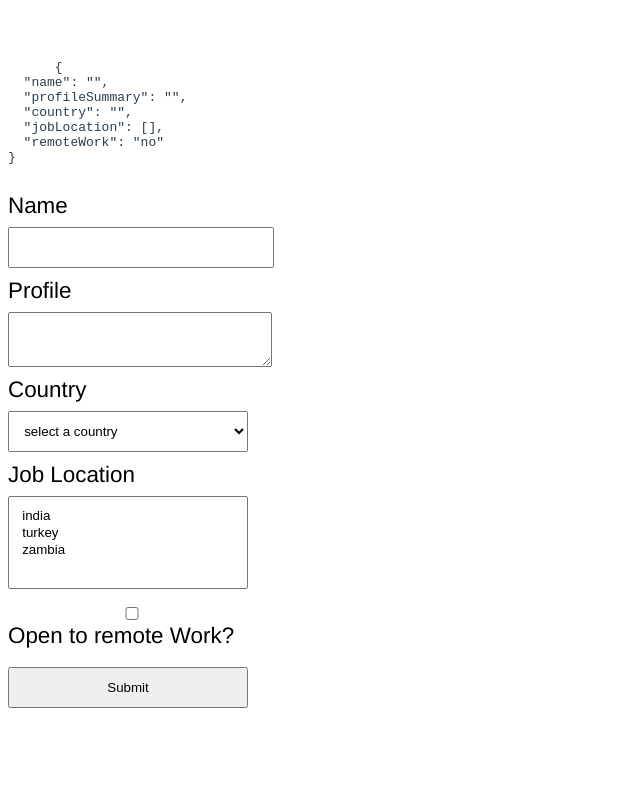
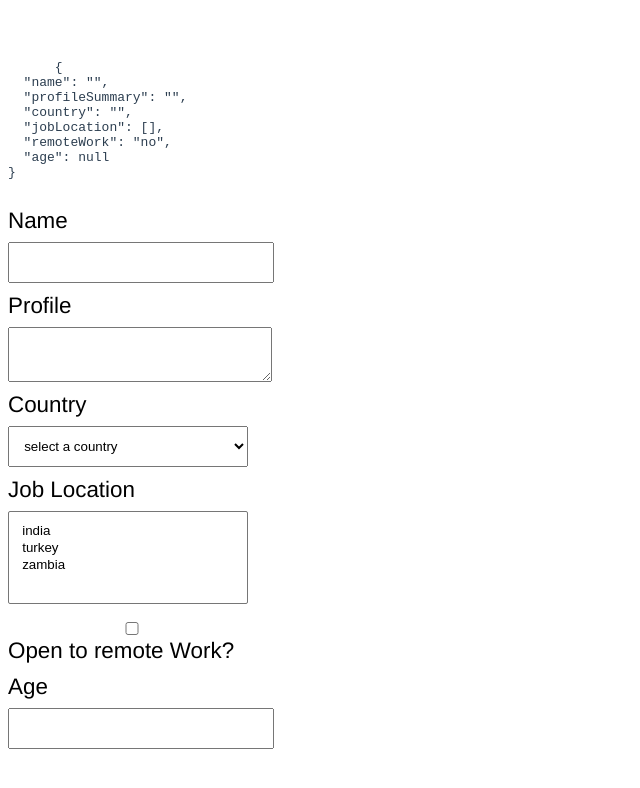
Before and after one commit to AliDurul/VueJS, a Vue app in the folder vue-intro/: page / in a window 1280 px wide. Shown: the top 788 px of the page, without its empty margins (0-640 px from the left). Built offline with nearby package versions, Linux system fonts and the light colour scheme.

Commit message:
modifiers

```diff
--- a/vue-intro/src/App.vue
+++ b/vue-intro/src/App.vue
@@ -5,14 +5,14 @@
     </pre>
   </div>
 
-  <form @submit="submitForm">
+  <form @submit.prevent="submitForm">
     <div>
       <label for="name">Name</label>
-      <input type="text" id="name" v-model="formValues.name" />
+      <input type="text" id="name" v-model.trim.lazy="formValues.name" />
     </div>
     <div>
       <label for="profile">Profile</label>
-      <textarea id="profile" v-model="formValues.profileSummary" />
+      <textarea id="profile" v-model.lazy="formValues.profileSummary" />
     </div>
     <div>
       <label for="country">Country</label>
@@ -42,8 +42,14 @@
       <label for="remotework">Open to remote Work?</label>
     </div>
     <div>
+      <label for="age">Age</label>
+      <input @keyup.enter="submitForm" type="text" id="age" v-model.number="formValues.age" />
+    </div>
+
+ <!--    <div>
       <button>Submit</button>
-    </div>
+    </div> -->
+
   </form>
 </template>
 
@@ -58,14 +64,14 @@
         country: "",
         jobLocation: [],
         remoteWork: "no",
+        age: null,
       },
     };
   },
   methods: {
-    submitForm(event){
-      event.preventDefault()
+    submitForm() {
       console.log(this.formValues);
-    }
+    },
   },
 };
 </script>
```
